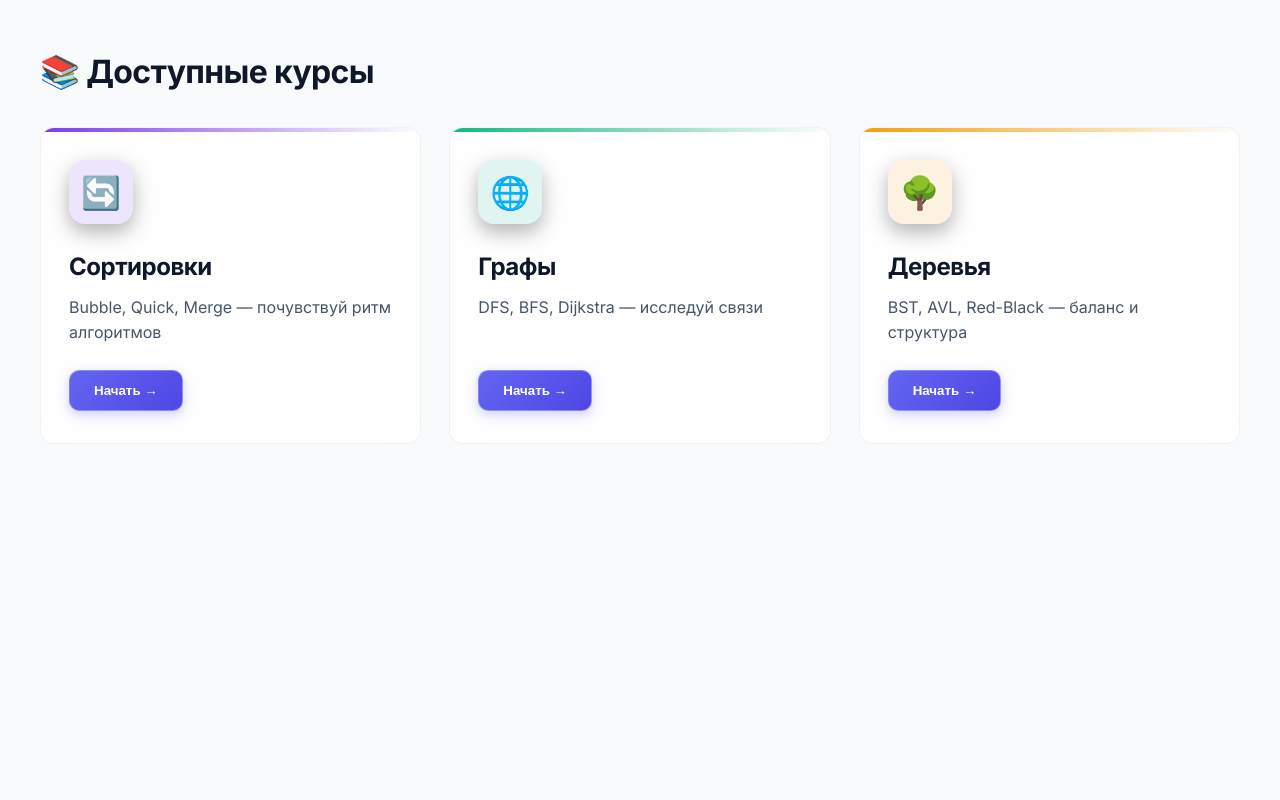
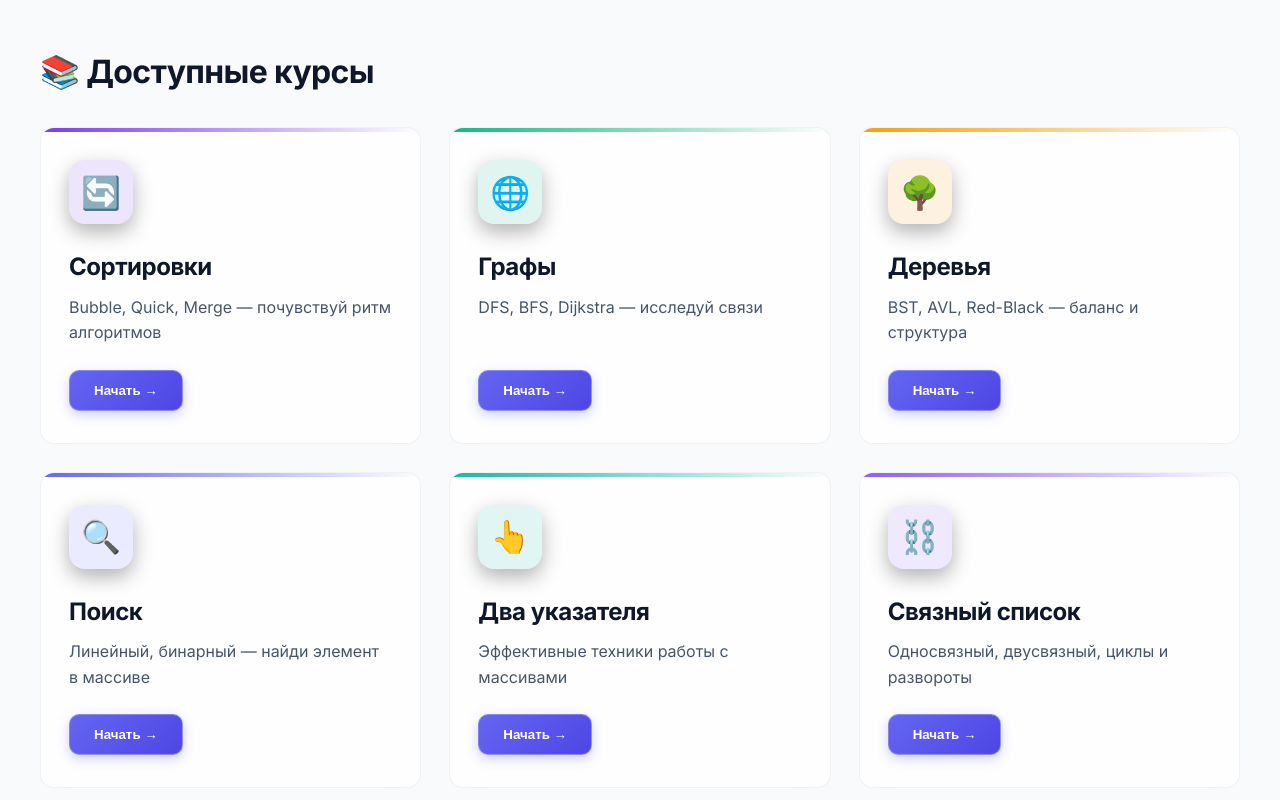
Before and after one commit to ImishgunI/Algolearn, a Vue app in the folder frontend/: page / in a window 1280 px wide. Shown: the part 380-1180 px from the top of the page. Before the commit the page ends 904 px from the top, so only its background shows below. Built offline with nearby package versions, Linux system fonts and the light colour scheme; no server answers.

Commit message:
поменял текст и добавил курсы

```diff
--- a/frontend/src/views/ExecutionView.vue
+++ b/frontend/src/views/ExecutionView.vue
@@ -118,7 +118,7 @@ onUnmounted(() => pause());
           <input v-model="input" placeholder="5, 3, 1, 8, 4, 2, 7" @keyup.enter="runAlgorithm" />
         </div>
         <button class="btn btn-primary" @click="runAlgorithm" :disabled="isLoading">
-          <span v-if="!isLoading">Запустить</span>
+          <span v-if="!isLoading">Начать</span>
           <span v-else class="spinner"></span>
         </button>
       </div>
--- a/frontend/src/views/HomeView.vue
+++ b/frontend/src/views/HomeView.vue
@@ -22,6 +22,27 @@ const courses = [
     desc: "BST, AVL, Red-Black — баланс и структура",
     icon: "🌳",
     color: "#f59e0b"
+  },
+  {
+    id: 4,
+    title: "Поиск",
+    desc: "Линейный, бинарный — найди элемент в массиве",
+    icon: "🔍",
+    color: "#6366f1"
+  },
+  {
+    id: 5,
+    title: "Два указателя",
+    desc: "Эффективные техники работы с массивами",
+    icon: "👆",
+    color: "#14b8a6"
+  },
+  {
+    id: 7,
+    title: "Связный список",
+    desc: "Односвязный, двусвязный, циклы и развороты",
+    icon: "⛓️",
+    color: "#8b5cf6"
   },
 ];
 </script>
--- a/frontend/src/views/RegisterView.vue
+++ b/frontend/src/views/RegisterView.vue
@@ -38,8 +38,7 @@ async function submit() {
   <AuthLayout>
     <div class="auth-card glass">
       <div class="logo">🚀</div>
-      <h2>Присоединяйся</h2>
-      <p class="subtitle">Начни визуализировать алгоритмы</p>
+      <h2>Регистрация</h2>
 
       <form @submit.prevent="submit">
         <div class="row">
```
